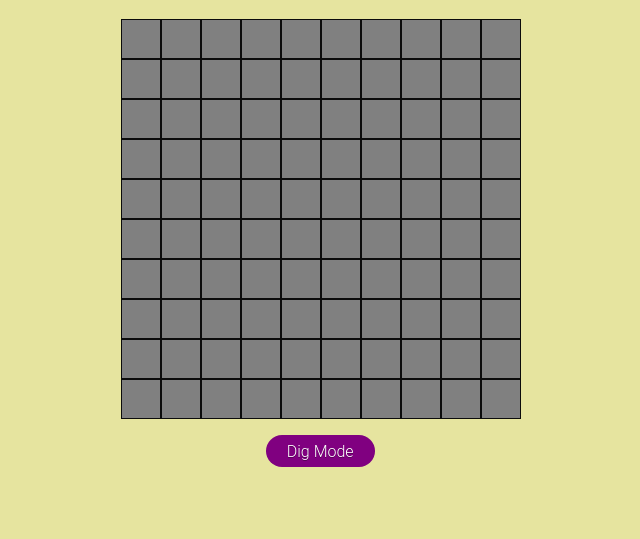
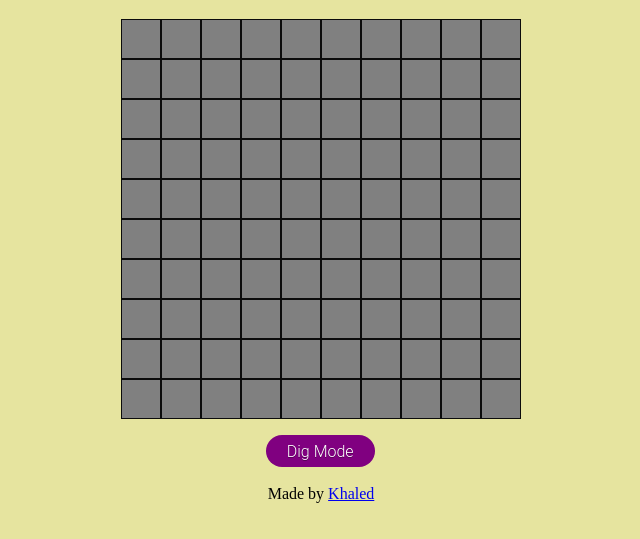
Before and after one commit to khaled5321/mine-sweeper, a plain HTML site: page index.html in a window 1280 px wide. Shown: the part 69-608 px from the top of the page, without its empty margins (319-959 px from the left). Drawn offline with Linux system fonts and the light colour scheme.

Commit message:
Update index.html

```diff
--- a/index.html
+++ b/index.html
@@ -11,5 +11,8 @@
     <h1 id="title">Mine Sweeper</h1>
     <div class="grid"></div>
     <div class="button" id="button">Dig Mode</div>
+    <footer>
+      <p text-align="center"> Made by <a href="https://github.com/khaled5321">Khaled</a></p>
+    </footer>
 </body>
 </html>
```
